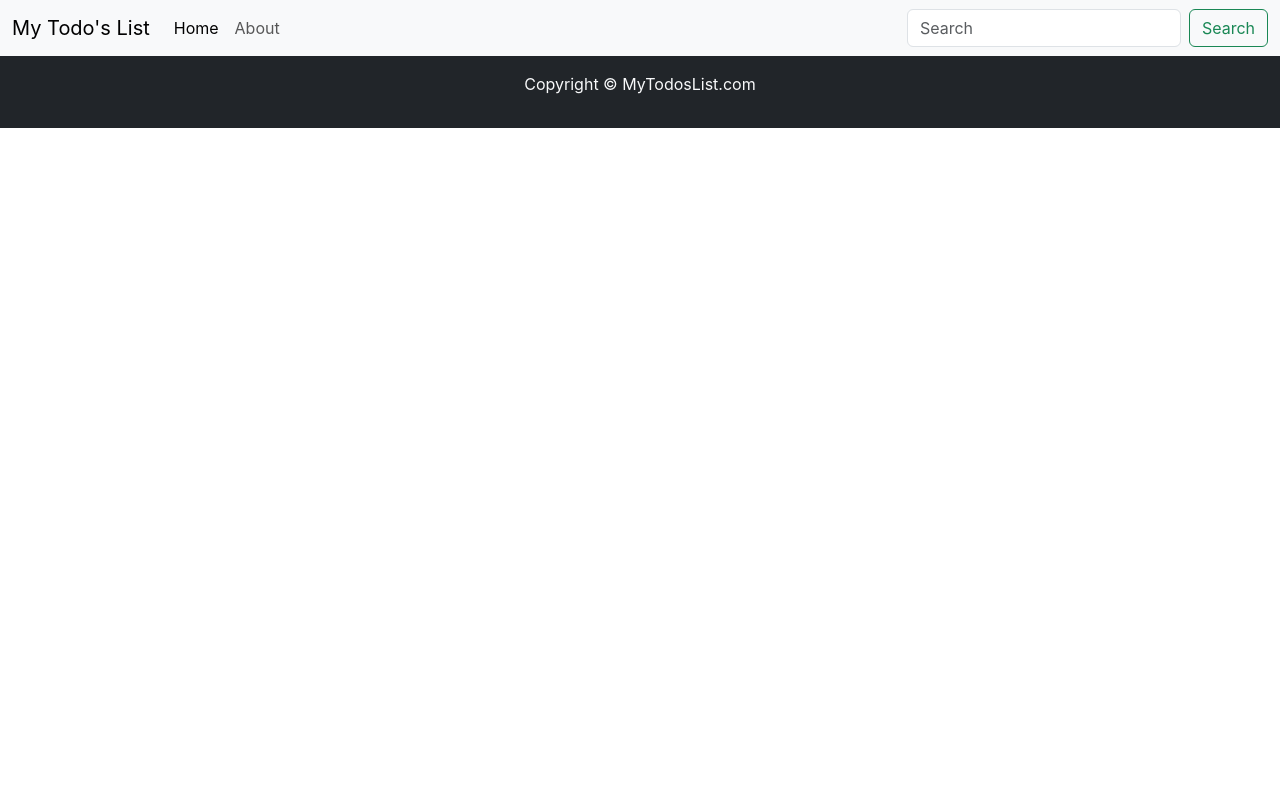
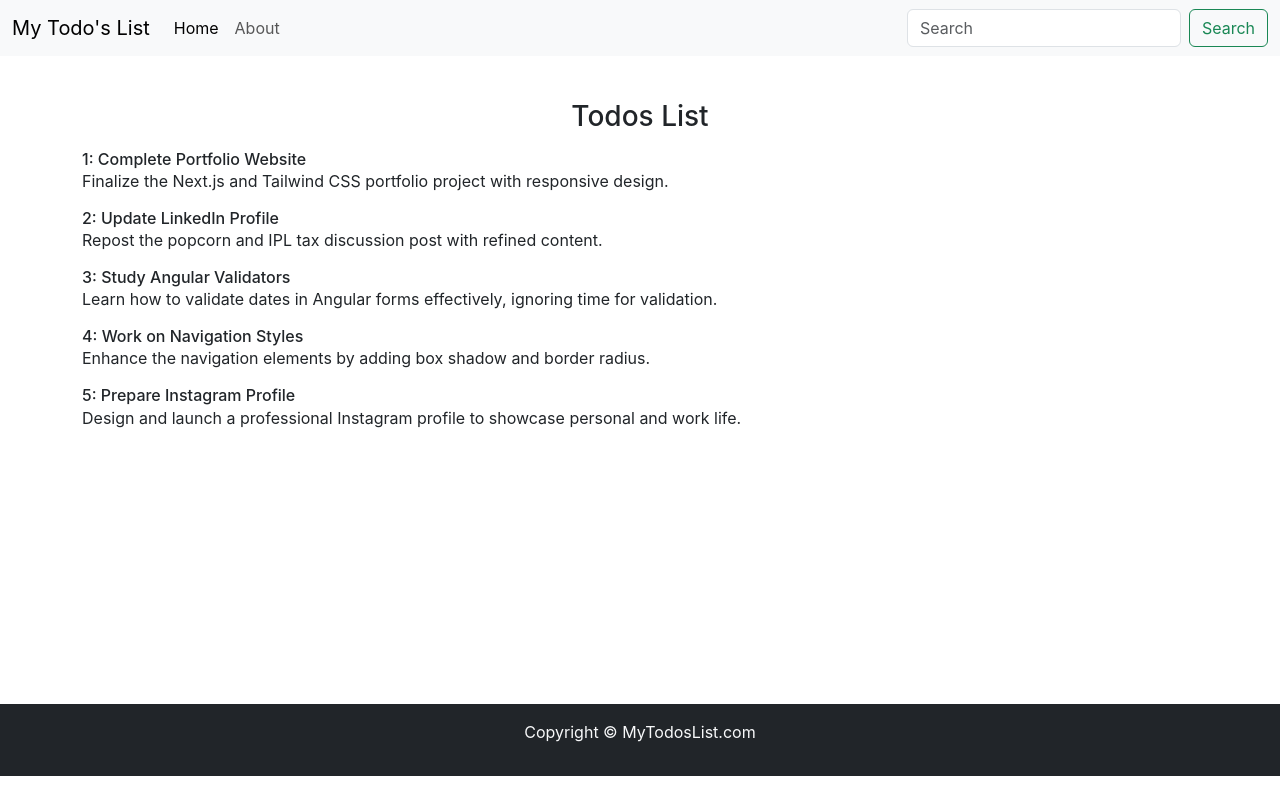
Before and after one commit to Szkrishna/React-Learning-with-Project, a React (Create React App) app in the folder todos-list/: page / in a window 1280 px wide. Built offline with nearby package versions, Linux system fonts and the light colour scheme.

Commit message:
adding todos component to the project to show todos

```diff
--- a/todos-list/src/App.js
+++ b/todos-list/src/App.js
@@ -1,13 +1,55 @@
 import './App.css';
 import { Header } from "./MyComponents/Header";
 import { Footer } from './MyComponents/Footer';
-import { BrowserRouter as Router } from "react-router-dom";
+import {
+  BrowserRouter as Router,
+  // Routes,
+  // Route
+} from "react-router-dom";
+import { Todos } from './MyComponents/Todos';
 
 function App() {
+  const todos = [
+    {
+      "sr_no": 1,
+      "title": "Complete Portfolio Website",
+      "description": "Finalize the Next.js and Tailwind CSS portfolio project with responsive design."
+    },
+    {
+      "sr_no": 2,
+      "title": "Update LinkedIn Profile",
+      "description": "Repost the popcorn and IPL tax discussion post with refined content."
+    },
+    {
+      "sr_no": 3,
+      "title": "Study Angular Validators",
+      "description": "Learn how to validate dates in Angular forms effectively, ignoring time for validation."
+    },
+    {
+      "sr_no": 4,
+      "title": "Work on Navigation Styles",
+      "description": "Enhance the navigation elements by adding box shadow and border radius."
+    },
+    {
+      "sr_no": 5,
+      "title": "Prepare Instagram Profile",
+      "description": "Design and launch a professional Instagram profile to showcase personal and work life."
+    }
+  ]
   return (
     <>
       <Router>
         <Header title="My Todo's List" search={true} />
+        <Todos todos={todos}/>
+        {/* <Routes>
+          <Route exact path="/" render={() => {
+            return (
+              <>
+                <Todos todos={todos}/>
+              </>)
+          }}>
+          </Route>
+        </Routes> */}
         <Footer />
       </Router>
     </>
--- /dev/null
+++ b/todos-list/src/MyComponents/Todos.jsx
@@ -0,0 +1,24 @@
+import React from 'react'
+// import { TodoItem } from "./TodoItem";
+
+export const Todos = (props) => {
+    let myStyle = {
+        minHeight: "70vh",
+        margin: "44px auto"
+    }
+    return (
+        <div className="container" style={myStyle}>
+            <h3 className="my-3 text-center">Todos List</h3>
+            {props.todos.length === 0 ? "No Todos to display" :
+                props.todos.map((todo) => {
+                    return (<>
+                        <div>
+                            <h6 className='mb-0'>{todo.sr_no}: {todo.title}</h6>
+                        </div>
+                        <p>{todo.description}</p>
+                    </>)
+                })
+            }
+        </div>
+    )
+}
```
